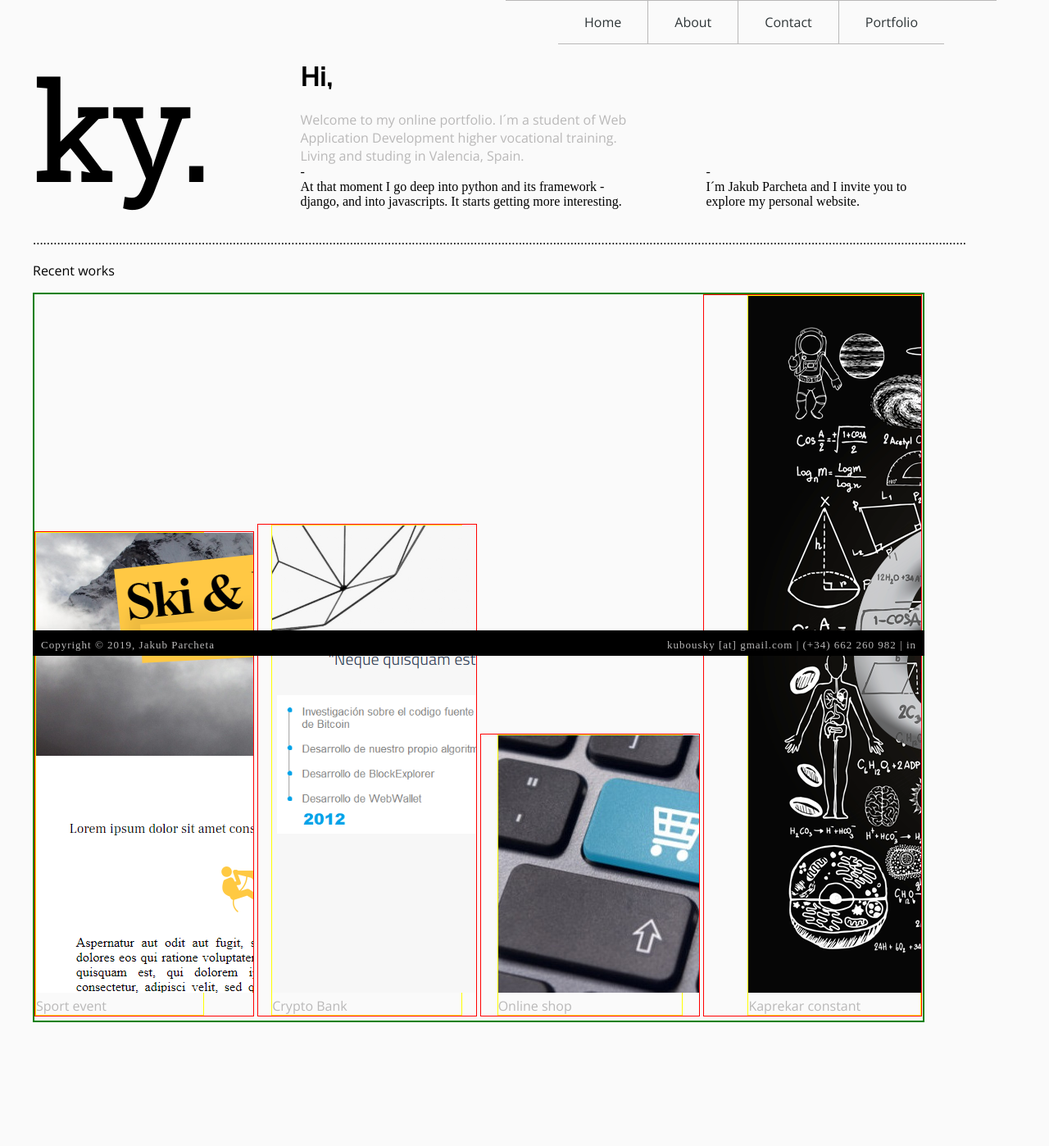
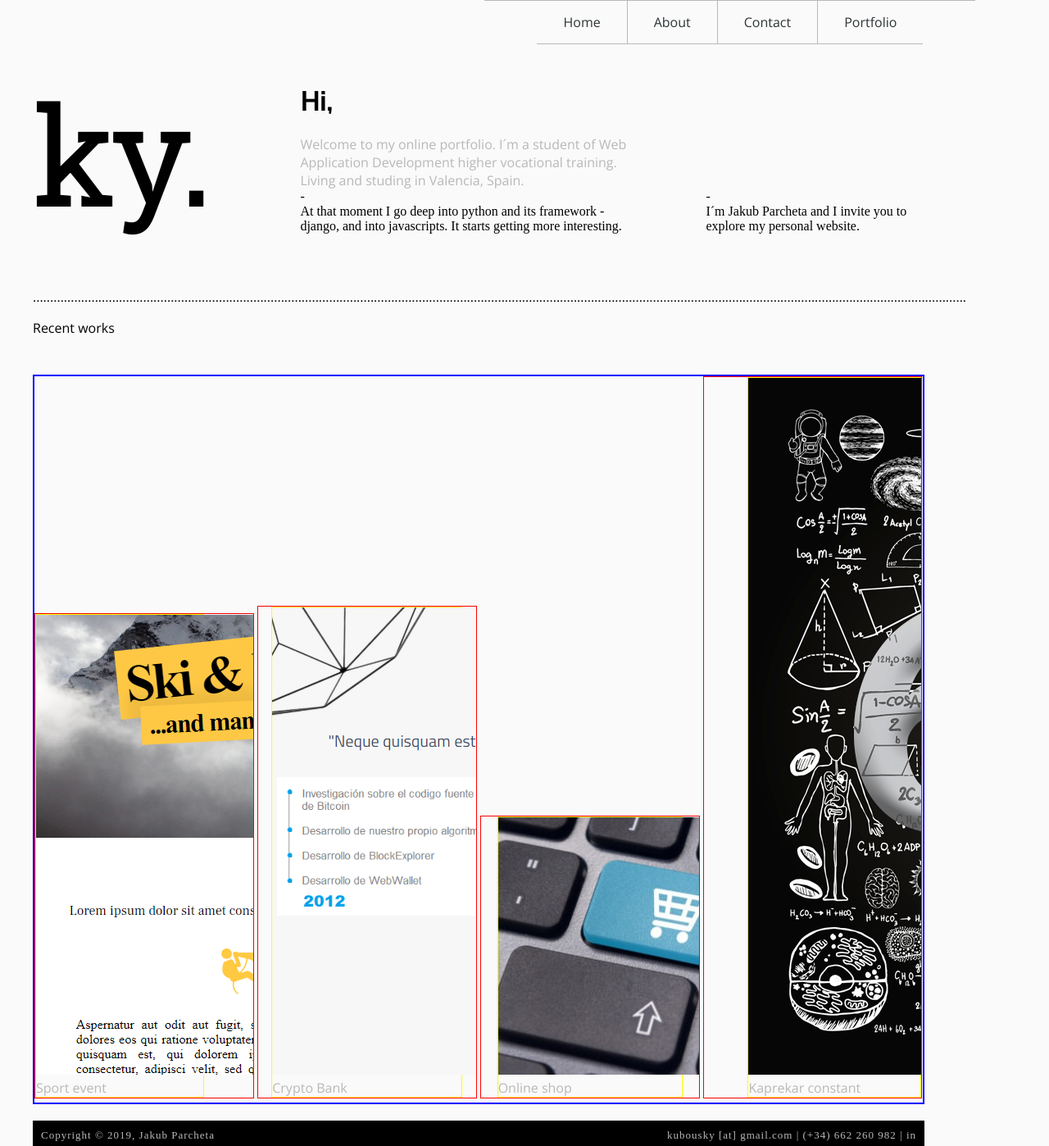
Before and after one commit to kubousky/my_page, a Django app: page / in a window 1280 px wide. Shown: the whole page at 82% size. Before the commit the page ends 1247 px from the top, so only its background shows below. Run offline with Django 3.2, Linux system fonts and the light colour scheme; data comes from the database, SQL or seed files in the repository; some libraries are stand-ins or nearby versions; some web fonts are replaced.

Commit message:
recent works: so-so

```diff
--- a/portfolio/static/css/my_style.css
+++ b/portfolio/static/css/my_style.css
@@ -12,7 +12,7 @@ body {
 
 .btn-group{
     float: right;
-    padding-right: 5%;
+    padding-right: 7%;
 }
 
 .btn-group a{
@@ -24,7 +24,6 @@ body {
     text-decoration: none;
     display: inline-block;
     font-size: 16px;
-    cursor: pointer;
     float: left;
     -webkit-transition: all 0.5s ease;
     -ms-transition: all 0.5s ease;
@@ -40,28 +39,29 @@ body {
 .btn-group #portfolio{
     border-right: none;
 }
-.btn-group #invisible_left{
+
+#invisible_left, #invisible_right{
     border-right: none;
     border-bottom: none;
-
-}
-.btn-group #invisible_right{
-    border-right: none;
-    border-bottom: none;
-
 }
 
 .btn-group a{
     border-left: none;
 }
 
-.btn-group a:hover {
+.btn-group a:not(#invisible_right):hover{
     background-color: #636e72;
     color: #FAFAFA;
+    cursor: pointer;
 }
+
 /* ################################  header   */
+
+
 .I-am {
+    padding-top:30px;
     width: 85%;
+    height: auto;
     margin-left: 40px;
     overflow: hidden;
 }
@@ -106,29 +106,33 @@ body {
     width: 55%;
 }
 
-#extra_1_1 p{
+#extra_1_1 p, #extra_1_2 p, #extra_2_1 p, #extra_2_2 p{
     margin:auto 0;
 }
 
-#extra_1_2 p{
+/* #extra_1_2 p{
     margin:auto 0;
-}
+} */
 
 #extra_2{
     float: right;
     width: 35%;
 }
 
-#extra_2_1 p{
+/* #extra_2_1 p{
     margin:auto 0;
 }
 
 #extra_2_2 p{
     margin:auto 0;
-}
+} */
 
 /* ################################  section   */
 
+.separator{
+    padding-top:40px;
+    padding-bottom:30px;
+}
 .separator p{
     width: 85%;
     margin-left: 40px;
@@ -139,10 +143,11 @@ body {
     width: 85%;
     margin-left: 40px;
     height: auto;
+    margin-bottom: 20px;
     /* text-align: justify; */
     /* align-items:center; */
     /* justify-content: space-between; */
-    border: solid green 2px;
+    border: solid blue 2px;
     /* display: table;
     table-layout: fixed; */
 
@@ -197,23 +202,28 @@ body {
     letter-spacing: 1px;
     width: 85%;
     margin-left: 40px;
-    height: auto;;
+    height: auto;
     background-color: black;
     color: rgb(185, 184, 184); /*  #FAFAFA; */
     overflow: hidden;
-    position: fixed;
-    bottom: 0px;
+    /* position: fixed;  */
+    /* bottom: 0px; */
 }
+
+
+
 .col{
     padding:10px;
     padding-bottom:5px;
 }
 #copy{
     float: left;
+
 }
 
 #contact{
     float: right;
+
 }
 
 #contact a{
--- a/portfolio/templates/home.html
+++ b/portfolio/templates/home.html
@@ -29,7 +29,7 @@
         <p>Recent works</p>
     </section>
 
-    <section class="highlighted container-fluid">
+    <section class="highlighted">
             <div class="project col-md-2_5">
                 <div id="project_1">
                     {% load thumbnail %}
@@ -77,4 +77,7 @@
             <a>kubousky [at] gmail.com | (+34) 662 260 982 | in</a>
         </div>
     </footer>
+
+
+
 {% endblock %}
```
